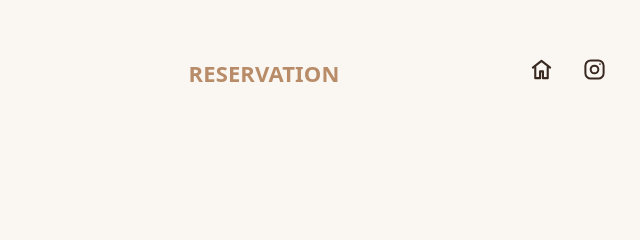
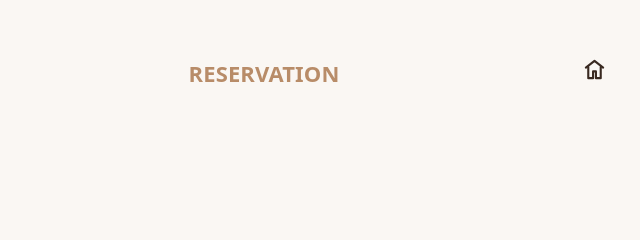
Before and after one commit to sunshiyfloor/meconomy-checklist, a plain HTML site: page sms.html in a window 1280 px wide. Shown: the top 240 px of the page, 376-1016 px from the left. Drawn offline with Linux system fonts and the light colour scheme.

Commit message:
Remove Instagram icon from reservation page header

```diff
--- a/sms.html
+++ b/sms.html
@@ -68,9 +68,6 @@ button:focus-visible,input:focus-visible,a:focus-visible{outline:3px solid #b88c
     <a class="iconbtn" href="./index.html" title="홈" aria-label="체크리스트 홈">
       <svg viewBox="0 0 24 24" aria-hidden="true" fill="none" stroke="currentColor" stroke-width="2.2" stroke-linecap="round" stroke-linejoin="round"><path d="m3 10 9-7 9 7"/><path d="M5.5 9.5V21h5v-7h3v7h5V9.5"/></svg>
     </a>
-    <span class="iconbtn" title="인스타그램 아이콘" aria-label="인스타그램">
-      <svg viewBox="0 0 24 24" aria-hidden="true" fill="none" stroke="currentColor" stroke-width="2.1"><rect x="2.5" y="2.5" width="19" height="19" rx="5.5"/><circle cx="12" cy="12" r="4"/><circle cx="17.7" cy="6.3" r=".9" fill="currentColor" stroke="none"/></svg>
-    </span>
   </div>
 </header>
 
```
